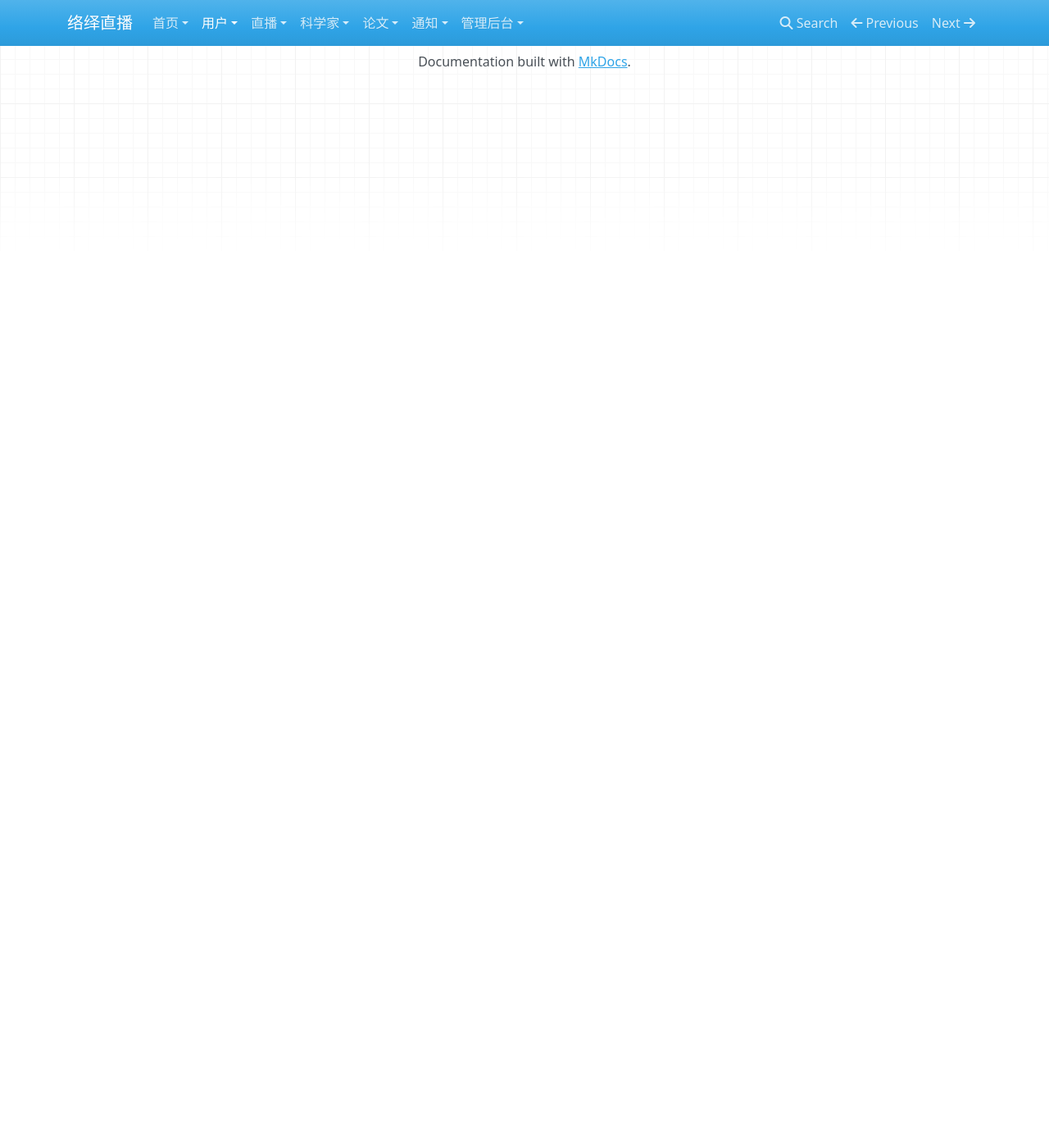
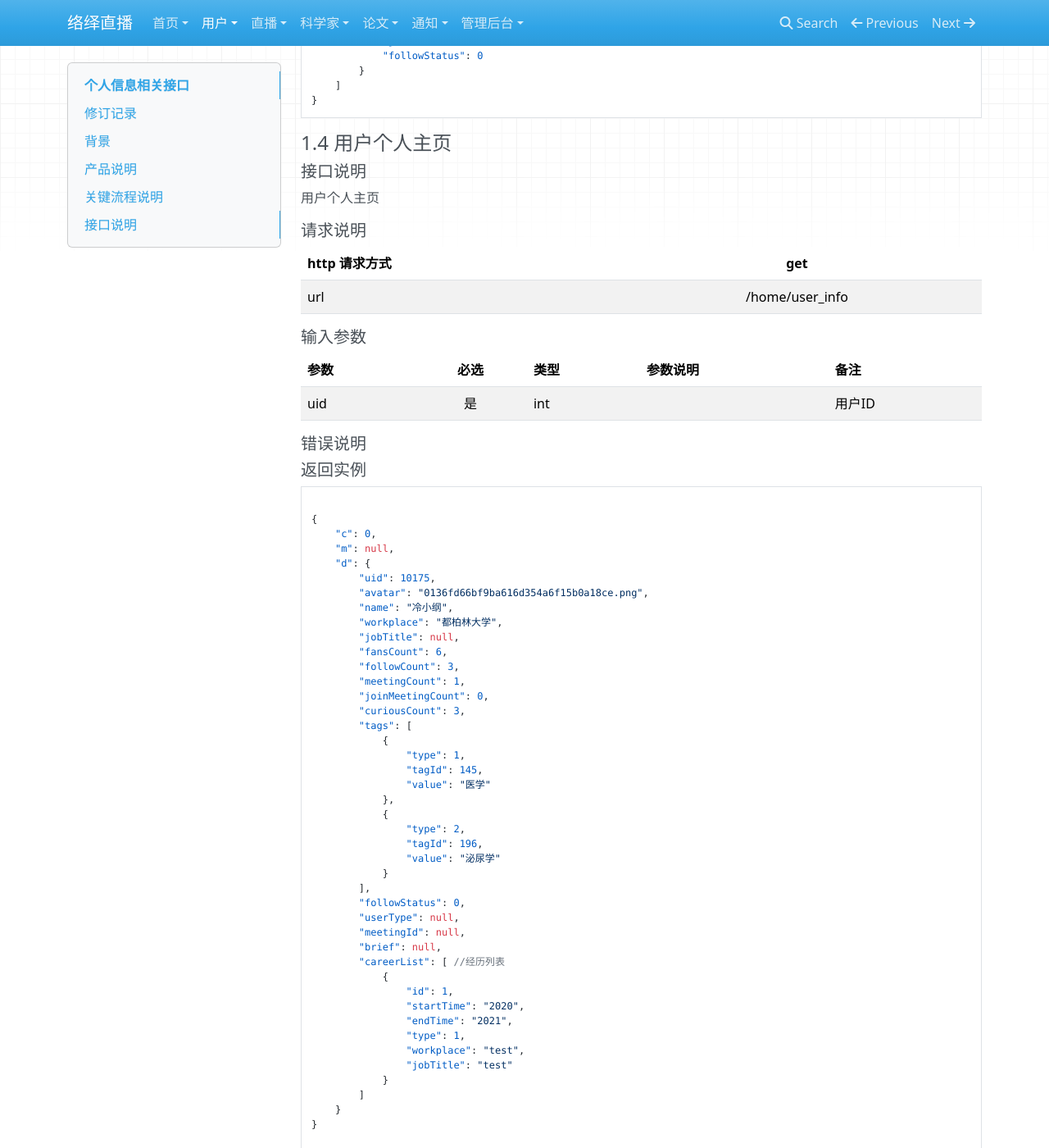
Before and after one commit to G-little/luoyi-wiki, an MkDocs documentation site: the page built from docs/luoyi/user.md, in a window 1280 px wide and 1400 px high, scrolled down 4840 px. Shown: the whole window at 82% size. Built offline with MkDocs 1.6.1, drawn with Linux system fonts in a browser that asks for light colours; nearby versions of some CDN libraries; before the commit the page ends 4943 px from its top, so only the background shows below that; some of the changed text lies outside the part shown.

Commit message:
add file

````diff
--- a/docs/luoyi/user.md
+++ b/docs/luoyi/user.md
@@ -235,3 +235,78 @@
     ]
 }
 ```
+
+
+
+#### 1.4 用户个人主页
+
+##### 接口说明
+
+用户个人主页
+
+##### 请求说明
+
+| http 请求方式          |get             |
+|:------------- |:---------------:|
+| url      |/home/user_info |
+
+#####  输入参数
+
+| 参数          |必选             | 类型       | 参数说明        | 备注          |
+|:-------------|:---------------:|:-------------|:-------------|:-------------|
+| uid      | 是 | int  |   |    用户ID |
+
+
+#####  错误说明
+
+
+
+
+
+#####  返回实例
+```json
+
+{
+    "c": 0,
+    "m": null,
+    "d": {
+        "uid": 10175,
+        "avatar": "0136fd66bf9ba616d354a6f15b0a18ce.png",
+        "name": "冷小纲",
+        "workplace": "都柏林大学",
+        "jobTitle": null,
+        "fansCount": 6,
+        "followCount": 3,
+        "meetingCount": 1,
+        "joinMeetingCount": 0,
+        "curiousCount": 3,
+        "tags": [
+            {
+                "type": 1,
+                "tagId": 145,
+                "value": "医学"
+            },
+            {
+                "type": 2,
+                "tagId": 196,
+                "value": "泌尿学"
+            }
+        ],
+        "followStatus": 0,
+        "userType": null,
+        "meetingId": null,
+        "brief": null,
+        "careerList": [ //经历列表
+            {
+                "id": 1,
+                "startTime": "2020",
+                "endTime": "2021",
+                "type": 1,
+                "workplace": "test",
+                "jobTitle": "test"
+            }
+        ]
+    }
+}
+
+```
````
Also changed, not shown: 1 other file.
